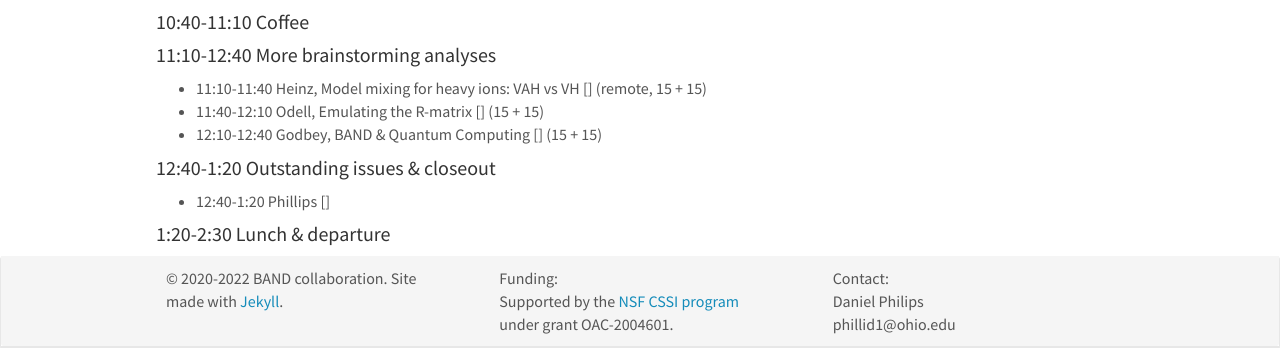
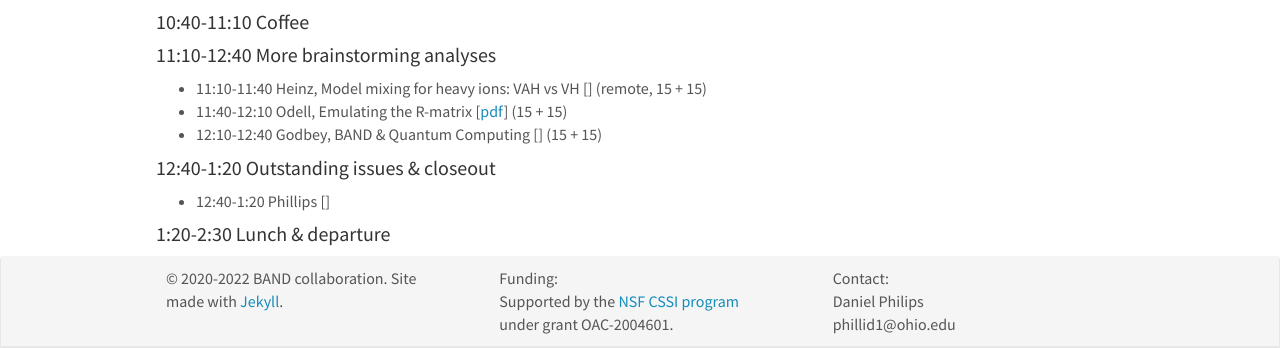
Before and after one commit to bandframework/bandframework.github.io, a Jekyll site: the page built from _pages/retreat.md, in a window 1280 px wide and 900 px high, scrolled down 844 px. Shown: the part 528-876 px from the top of the window. Built offline with Jekyll 4.4.1, drawn with Linux system fonts in a browser that asks for light colours; nearby versions of some CDN libraries.

Commit message:
update talks on retreat page

```diff
--- a/_pages/retreat.md
+++ b/_pages/retreat.md
@@ -85,7 +85,7 @@ Somewhere in Dublin (Witek & Daniel suggest <a href="https://www.cafeistanbuldub
 
 #### 11:10-12:40 More brainstorming analyses
 * 11:10-11:40 Heinz, Model mixing for heavy ions: VAH vs VH [<a href="https://github.com/bandframework/privateband/blob/team/Meetings/Retreat2022/Talks/"></a>] (remote, 15 + 15)
-* 11:40-12:10 Odell, Emulating the R-matrix [<a href="https://github.com/bandframework/privateband/blob/team/Meetings/Retreat2022/Talks/"></a>] (15 + 15)
+* 11:40-12:10 Odell, Emulating the R-matrix [<a href="https://github.com/bandframework/privateband/blob/team/Meetings/Retreat2022/Talks/Odell_BAND_Retreat_2022.pdf">pdf</a>] (15 + 15)
 * 12:10-12:40 Godbey, BAND & Quantum Computing [<a href="https://github.com/bandframework/privateband/blob/team/Meetings/Retreat2022/Talks/"></a>] (15 + 15)
 
 
```
